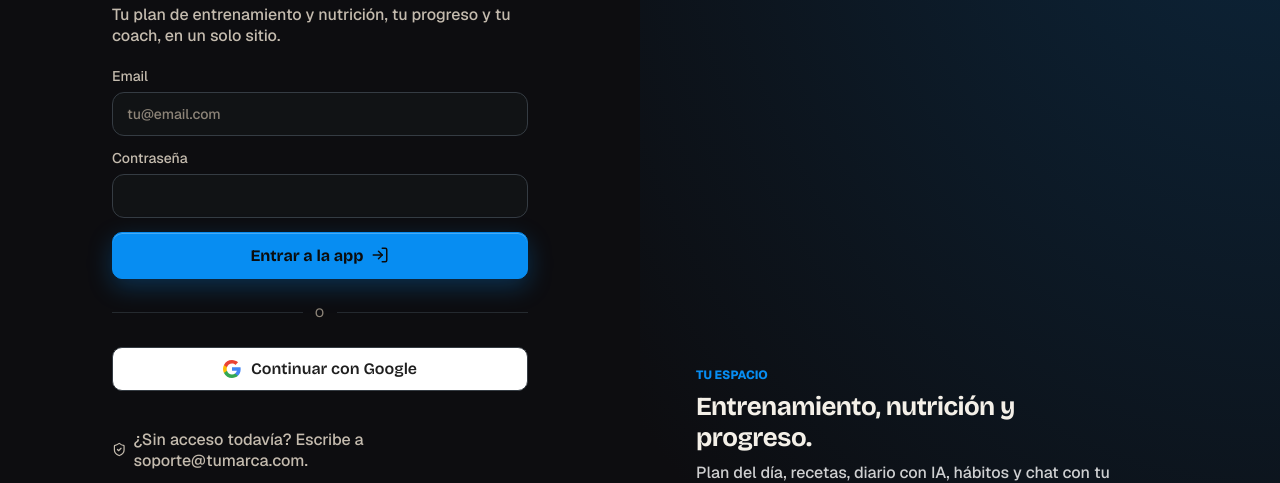
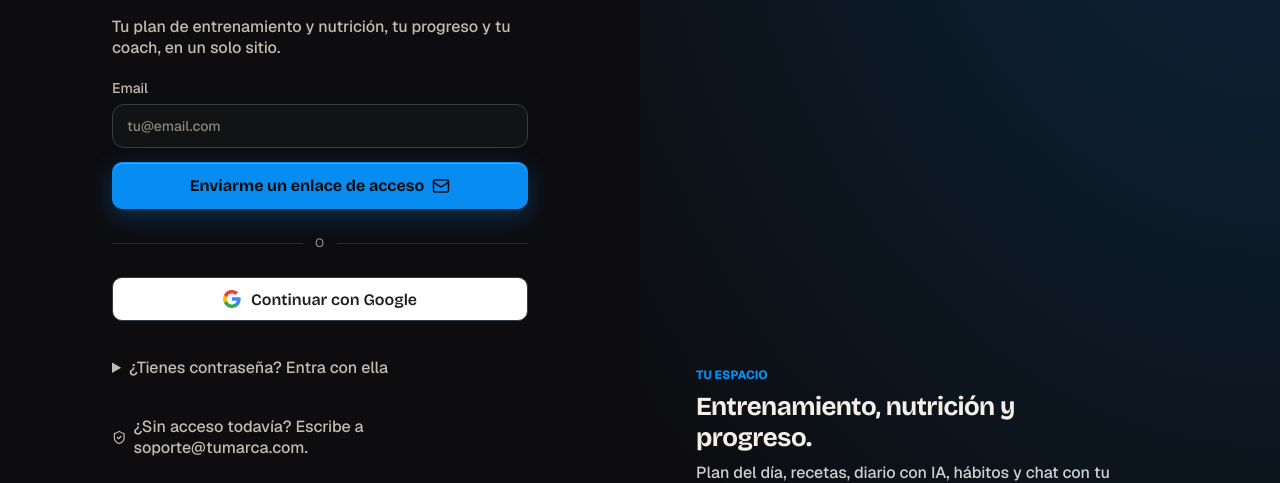
Before and after one commit to rubengomezesp-tech/PerformLabs, a Next.js app: page /m in a window 1280 px wide. Shown: the part 240-723 px from the top of the page. Built offline with nearby package versions, Linux system fonts and the light colour scheme; no server answers.

Commit message:
feat(funnel): passwordless magic-link entry on /m too
Mirrors the /acceso change: /m leads with the email magic-link (members have no
password), password login behind a secondary disclosure. Fase C·2.

https://claude.ai/code/session_0116mNdBFQYLc12LEPYEtjMF

```diff
--- a/app/m/page.tsx
+++ b/app/m/page.tsx
@@ -1,6 +1,6 @@
 import type { CSSProperties } from "react";
-import { LogIn, ShieldCheck } from "lucide-react";
-import { memberSignInAction } from "@/app/auth/actions";
+import { LogIn, Mail, ShieldCheck } from "lucide-react";
+import { memberSignInAction, requestMemberAccessLinkAction } from "@/app/auth/actions";
 import { GoogleSignInButton } from "@/components/google-signin-button";
 import { getSelectedMemberAppBrand } from "@/lib/member-app";
 
@@ -42,22 +42,34 @@ export default async function MemberLandingPage({ searchParams }: MemberLandingP
           <p>{subtext}</p>
         </div>
 
-        <form action={memberSignInAction} className="memberAccessForm">
-          {params?.error ? <p className="formMessage danger" role="alert">{params.error}</p> : null}
+        {params?.error ? <p className="formMessage danger" role="alert">{params.error}</p> : null}
+        <form action={requestMemberAccessLinkAction} className="memberAccessForm">
           <label>
             Email
-            <input name="email" type="email" required placeholder="tu@email.com" autoComplete="email" />
-          </label>
-          <label>
-            Contraseña
-            <input name="password" type="password" required autoComplete="current-password" />
+            <input name="email" type="email" required placeholder="tu@email.com" autoComplete="email" inputMode="email" />
           </label>
           <button className="btn primary" type="submit" style={{ background: accent, borderColor: accent }}>
-            Entrar a la app <LogIn size={18} />
+            Enviarme un enlace de acceso <Mail size={18} />
           </button>
         </form>
         <div className="authDivider"><span>o</span></div>
         <GoogleSignInButton />
+        <details>
+          <summary className="muted" style={{ cursor: "pointer", marginTop: 14 }}>¿Tienes contraseña? Entra con ella</summary>
+          <form action={memberSignInAction} className="memberAccessForm" style={{ marginTop: 12 }}>
+            <label>
+              Email
+              <input name="email" type="email" required placeholder="tu@email.com" autoComplete="email" />
+            </label>
+            <label>
+              Contraseña
+              <input name="password" type="password" required autoComplete="current-password" />
+            </label>
+            <button className="btn" type="submit">
+              Entrar <LogIn size={18} />
+            </button>
+          </form>
+        </details>
 
         <p className="muted memberLandingSupport">
           <ShieldCheck size={15} /> ¿Sin acceso todavía? Escribe a {brand.supportEmail}.
```
